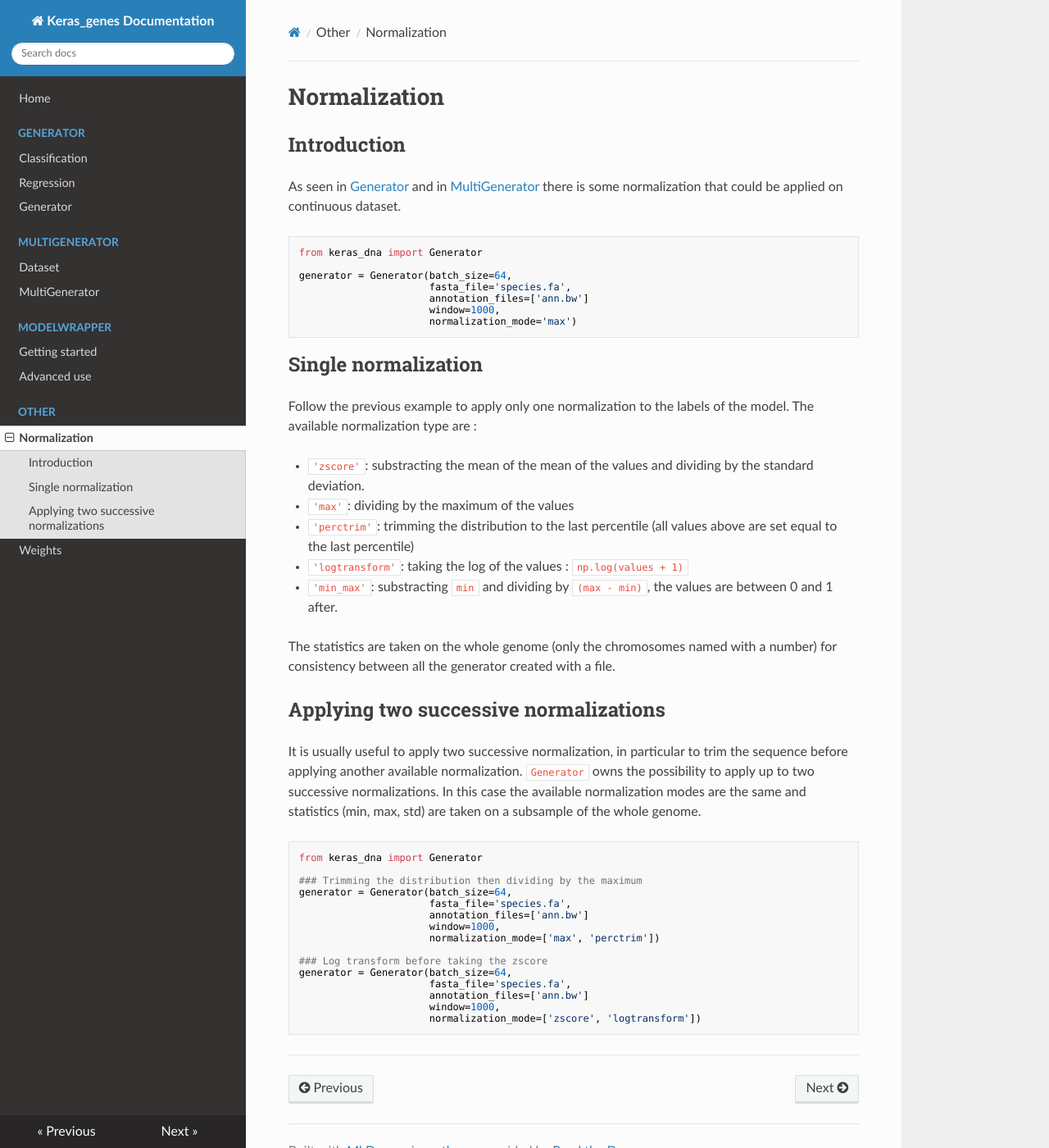
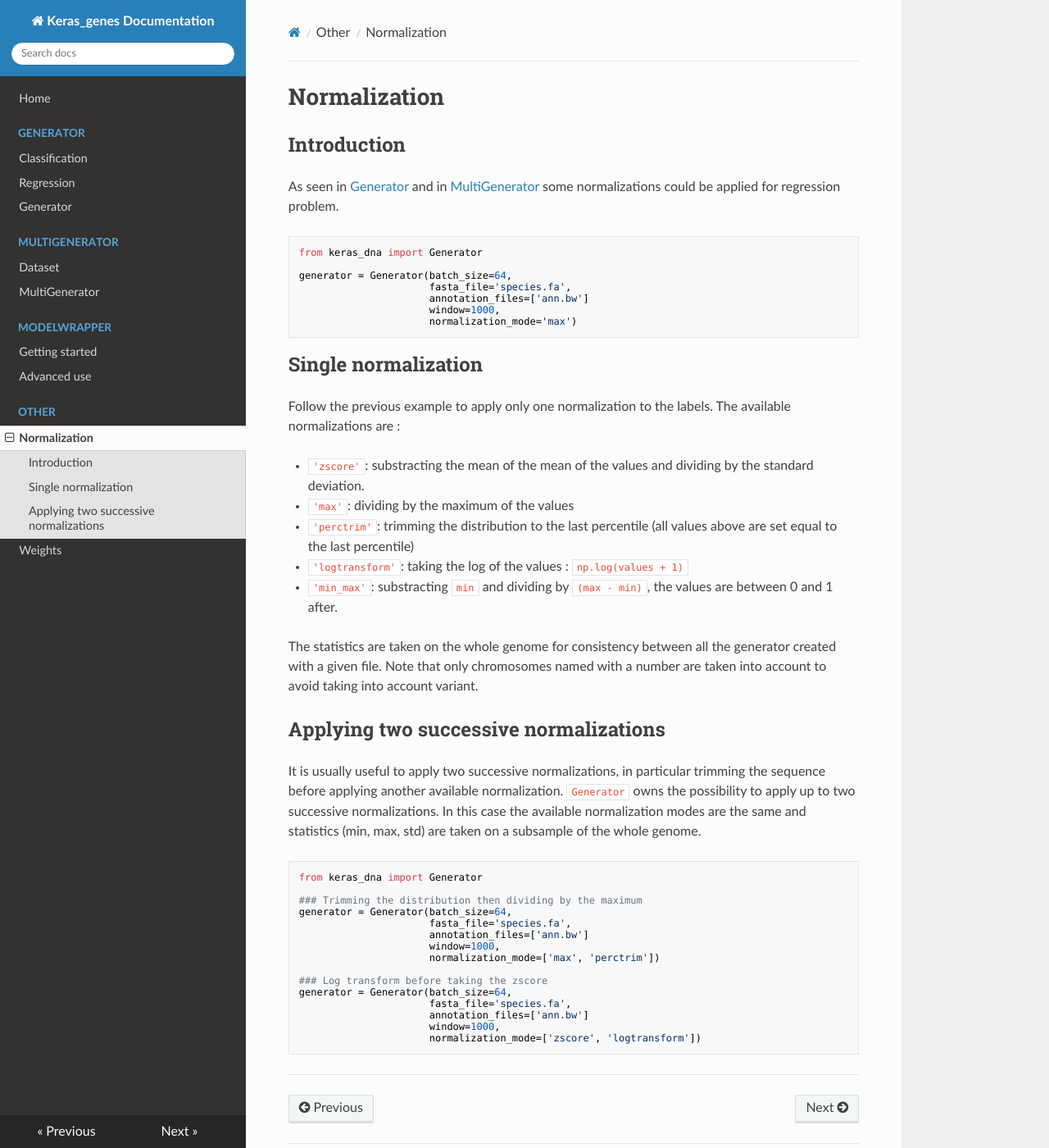
Before and after one commit to etirouthier/keras_dna, an MkDocs documentation site: the page built from docs/normalization.md, in a window 1280 px wide and 1400 px high. Shown: the whole window at 82% size. Built offline with MkDocs 1.6.1, drawn with Linux system fonts in a browser that asks for light colours; nearby versions of some CDN libraries.

Commit message:
Update normalization.md

````diff
--- a/docs/normalization.md
+++ b/docs/normalization.md
@@ -2,7 +2,7 @@
 
 ## Introduction
 
-As seen in [Generator](./generators.md) and in [MultiGenerator](./multigenerator.md) there is some normalization that could be applied on continuous dataset.
+As seen in [Generator](./generators.md) and in [MultiGenerator](./multigenerator.md) some normalizations could be applied for regression problem.
 
 ```python
 from keras_dna import Generator
@@ -16,7 +16,7 @@ generator = Generator(batch_size=64,
 
 ## Single normalization
 
-Follow the previous example to apply only one normalization to the labels of the model. The available normalization type are :
+Follow the previous example to apply only one normalization to the labels. The available normalizations are :
 
 - `'zscore'`: substracting the mean of the mean of the values and dividing by the standard deviation.
 - `'max'`: dividing by the maximum of the values
@@ -24,11 +24,11 @@ Follow the previous example to apply only one normalization to the labels of the
 - `'logtransform'`: taking the log of the values : `np.log(values + 1)`
 - `'min_max'`: substracting `min` and dividing by `(max - min)`, the values are between 0 and 1 after.
 
-The statistics are taken on the whole genome (only the chromosomes named with a number) for consistency between all the generator created with a file.
+The statistics are taken on the whole genome for consistency between all the generator created with a given file. Note that only chromosomes named with a number are taken into account to avoid taking into account variant.
 
 ## Applying two successive normalizations
 
-It is usually useful to apply two successive normalization, in particular to trim the sequence before applying another available normalization. `Generator` owns the possibility to apply up to two successive normalizations. In this case the available normalization modes are the same and statistics (min, max, std) are taken on a subsample of the whole genome.
+It is usually useful to apply two successive normalizations, in particular trimming the sequence before applying another available normalization. `Generator` owns the possibility to apply up to two successive normalizations. In this case the available normalization modes are the same and statistics (min, max, std) are taken on a subsample of the whole genome.
 
 ```python
 from keras_dna import Generator
````
